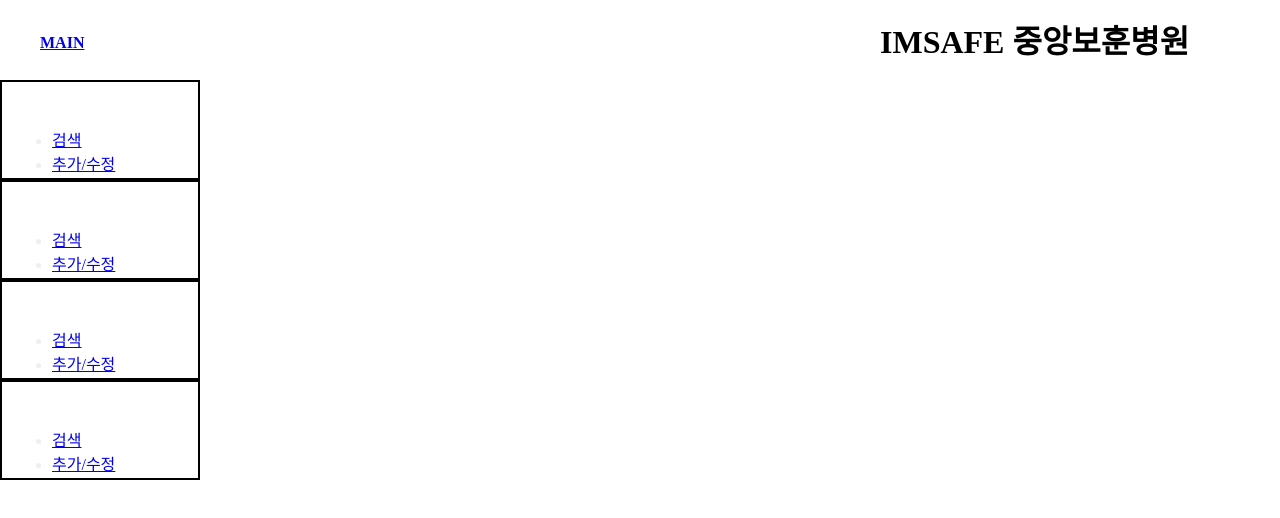
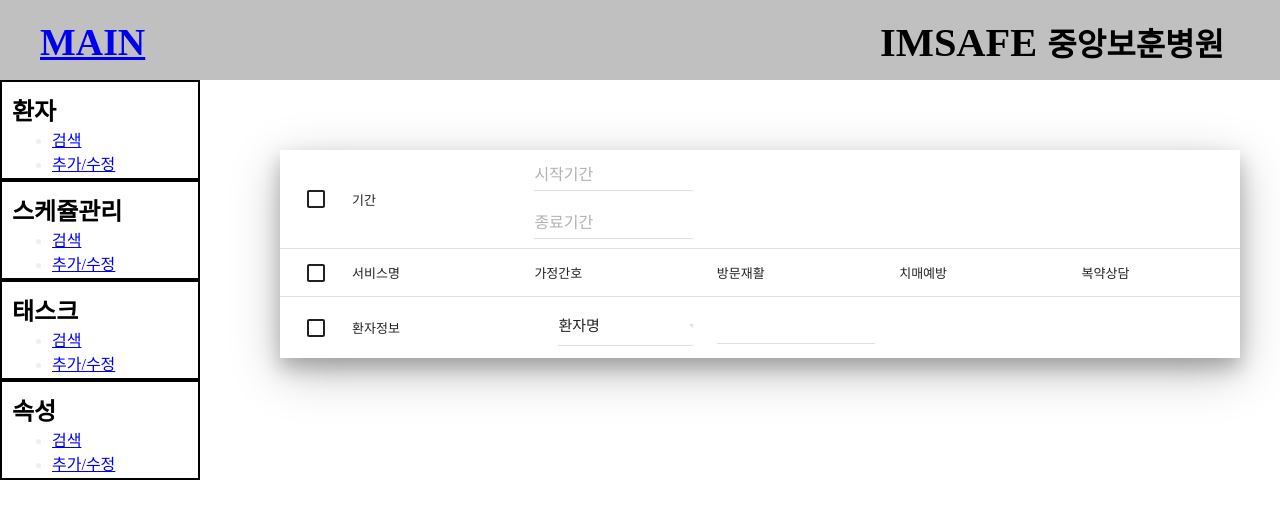
Before and after one commit to kevinsung123/React.js, a React app: page /patients/search in a window 1280 px wide. Shown: the top 518 px of the page. Built offline with nearby package versions, Linux system fonts and the light colour scheme; the HTML template or start-up script is replaced by a standard one.

Commit message:
환자검색 일부 구현

```diff
--- a/src/app.sass
+++ b/src/app.sass
@@ -6,17 +6,20 @@
 body
     margin: 0
     background: transparent
-    background-color: transparent
+    background-color: transparaent
 
 #header
     padding: 40px
     margin: auto
-    background-color: white
+    background-color: silver
     bakcgroun: transparent
     height: 5px
     line-height: 5px
     -moz-text-size-adjust: 10px
+    font-size-adjust: 0.58
     font-weight: bold
+    border: 2px #000 bold
+    font-color: black
     h1
         color: black
         margin: auto
@@ -25,9 +28,10 @@
         color: red
 
     #left-header
-        width: 20%
-        height: 100%
+        width: 40%
+        height: 200%
         float: left
+        font-size: 30px
 
 
     #right-header
@@ -40,7 +44,7 @@
     height: calc(100% - 70px)
 
     h2
-        color : white
+        color : black
         margin : auto
     ul
         color : #ecf0f1
--- a/src/components/Content.jsx
+++ b/src/components/Content.jsx
@@ -4,8 +4,9 @@
 import getMuiTheme from 'material-ui/styles/getMuiTheme';
 import MuiThemeProvider from 'material-ui/styles/MuiThemeProvider';
 
-import {MainPage} from './MainPage'
-import {PatientsList, PatientsDetail, PatientsCreate} from './Patients'
+import {MainPage} from './MainPage';
+import {PatientsList, PatientsDetail, PatientsCreate} from './Patients';
+import {PatientSearchTable} from './Patients/PatientSearchTable';
 
 export class Content extends React.Component {
     render() {
@@ -15,8 +16,8 @@
 
                 <Switch>
                     <Route exact path="/" component={MainPage} />
-                    <Route exact path="/patients" component={PatientsList}/>
-                    <Route path="/patients/detail" component={PatientsDetail} />
+                    <Route exact path="/patients/search" component={PatientSearchTable}/>
+                    <Route path="/patients/add" component={PatientsDetail} />
 
                 </Switch>
                 </MuiThemeProvider>
--- /dev/null
+++ b/src/components/Patients/DatePicker.jsx
@@ -0,0 +1,15 @@
+import React from 'react';
+import TimePicker from 'material-ui/TimePicker';
+
+const DatePicker= () => (
+    <div>
+        <TimePicker
+            hintText="시작기간"
+        />
+        <TimePicker
+            hintText="종료기간"
+        />
+    </div>
+);
+
+export default DatePicker;
--- /dev/null
+++ b/src/components/Patients/DropMenu.jsx
@@ -0,0 +1,36 @@
+import React from 'react';
+import DropDownMenu from 'material-ui/DropDownMenu';
+import MenuItem from 'material-ui/MenuItem';
+
+const styles = {
+  customWidth: {
+    width: 200,
+  },
+};
+
+export default class DropDownMenuSimpleExample extends React.Component {
+
+  constructor(props) {
+    super(props);
+    this.state = {value: 1};
+  }
+
+  handleChange = (event, index, value) => this.setState({value});
+
+  render() {
+    return (
+      <div>
+        <DropDownMenu
+          value={this.state.value}
+          onChange={this.handleChange}
+          style={styles.customWidth}
+          autoWidth={false}
+        >
+          <MenuItem value={1} primaryText="환자명" />
+          <MenuItem value={2} primaryText="환자번호" />
+          <MenuItem value={3} primaryText="생년월일" />
+        </DropDownMenu>
+      </div>
+    );
+  }
+}
--- /dev/null
+++ b/src/components/Patients/Patient.sass
@@ -0,0 +1,10 @@
+
+.PatientTable
+    align-self: auto
+    border-radius: 25px
+    background: transparent
+    padding: 30px
+    margin-top: 20px;
+    margin-bottom: 100px;
+    margin-right: 30px;
+    margin-left: 30px;
--- /dev/null
+++ b/src/components/Patients/PatientSearchTable.jsx
@@ -0,0 +1,46 @@
+import * as React from 'react';
+import { Table, TableBody, TalbeHeader, TableHeaderColumen, TableRow, TableRowColumn } from 'material-ui/Table';
+import TextField from 'material-ui/TextField';
+import DatePicker from './DatePicker';
+import DropMenu from './DropMenu';
+import './Patient.sass';
+import Paper from 'material-ui/Paper';
+
+const style = {
+    height: '100%',
+    width: '100%',
+    margin: 20,
+    textAlign: 'center',
+
+};
+
+export class PatientSearchTable extends React.Component {
+    render() {
+        return (
+            <div className="PatientTable">
+                <Paper style={style} zDepth={4} rounded={false} >
+                    <Table>
+                        <TableBody>
+                            <TableRow>
+                                <TableRowColumn>기간</TableRowColumn>
+                                <TableRowColumn><DatePicker /></TableRowColumn>
+                            </TableRow>
+                            <TableRow>
+                                <TableRowColumn>서비스명</TableRowColumn>
+                                <TableRowColumn>가정간호</TableRowColumn>
+                                <TableRowColumn>방문재활</TableRowColumn>
+                                <TableRowColumn>치매예방</TableRowColumn>
+                                <TableRowColumn>복약상담</TableRowColumn>
+                            </TableRow>
+                            <TableRow>
+                                <TableRowColumn>환자정보</TableRowColumn>
+                                <TableRowColumn><DropMenu /></TableRowColumn>
+                                <TableRowColumn><TextField /></TableRowColumn>
+                            </TableRow>
+                        </TableBody>
+                    </Table>
+                </Paper>
+            </div>
+                    );
+                }
+            }
--- a/src/components/Patients/PatientsList.jsx
+++ /dev/null
@@ -1,11 +0,0 @@
-import * as React from 'react'
-
-export default class PatientsList extends React.Component {
-    render() {
-        return (
-            <div>
-                <p>Hell-o-World</p>
-            </div>
-        )
-    }
-}
--- a/src/index.jsx
+++ b/src/index.jsx
@@ -7,7 +7,8 @@
 import registerServiceWorker from './registerServiceWorker';
 import MuiThemeProvider from 'material-ui/styles/MuiThemeProvider';
 import getMuiTheme from 'material-ui/styles/getMuiTheme';
-
+import darkBaseTheme from 'material-ui/styles/baseThemes/darkBaseTheme';
+import lightBaseTheme from 'material-ui/styles/baseThemes/lightBaseTheme';
 import './app.sass'
 
 const history = createBrowserHistory();
@@ -15,7 +16,7 @@
 ReactDOM.render(
 
     <Router history={history}>
-    <MuiThemeProvider muiTheme={getMuiTheme()}>
+    <MuiThemeProvider muiTheme={getMuiTheme(darkBaseTheme)}>
       <App />
     </MuiThemeProvider>
     </Router>,
--- a/templates/index.html
+++ b/templates/index.html
@@ -5,7 +5,7 @@
     <title>{% block title %}{% endblock %}</title>
 
     {% endblock %}
-    <link rel="stylesheet" href="{{ url_for('static', filename='style.css') }}" />
+    <link rel="stylesheet" href="{{ url_for('static', filename='js/app.css') }}" />
   </head>
   <body class="badmin-transparent">
     <div id="react-app" class="page-md page-header-fixed page-sidebar-closed-hide-logo page-sidebar-fixed" >
```
Also changed, not shown: src/components/Patients/PatientSearchList.jsx (added, +69 -0 lines), src/components/App.jsx (line endings or trailing spaces), static/js/app.css.
